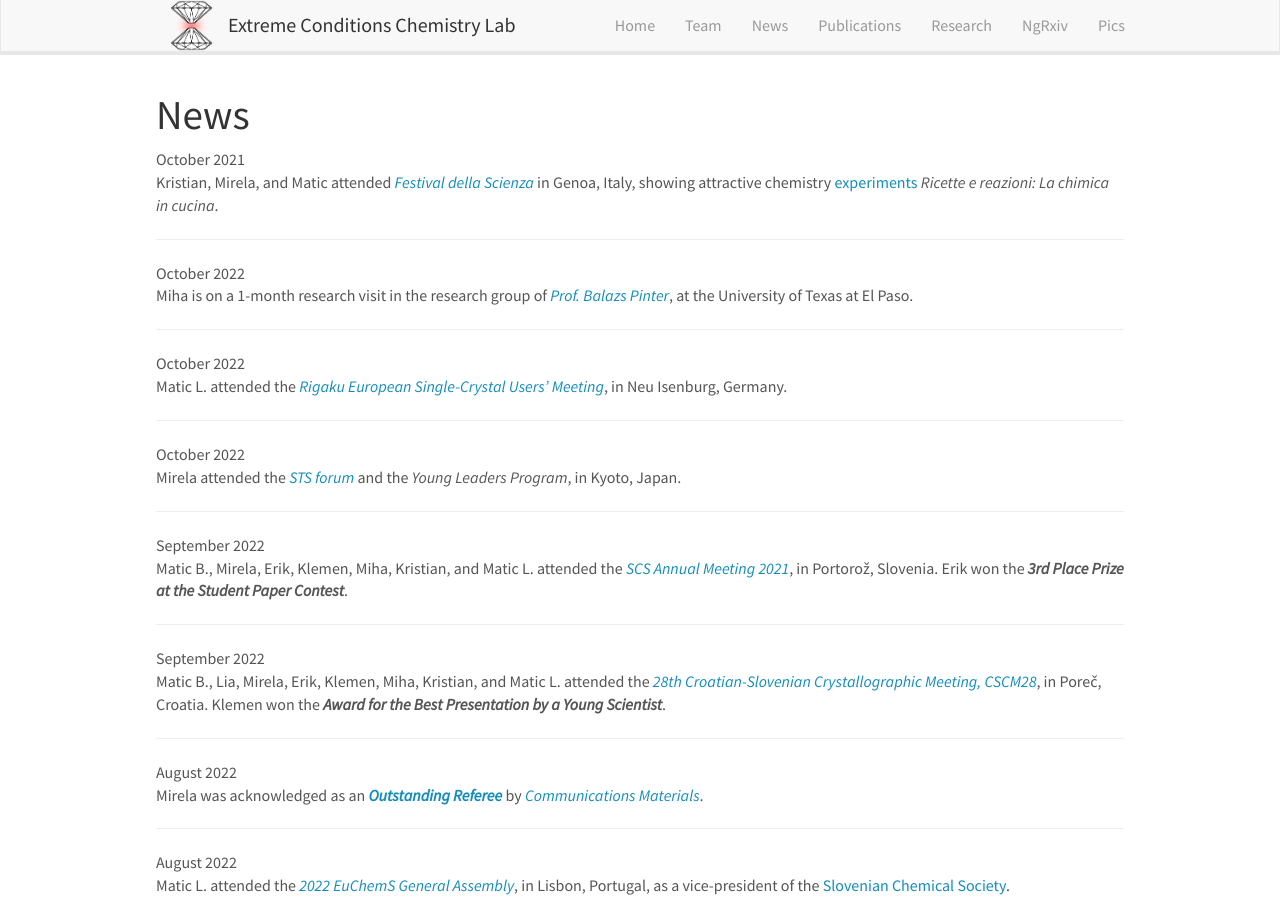
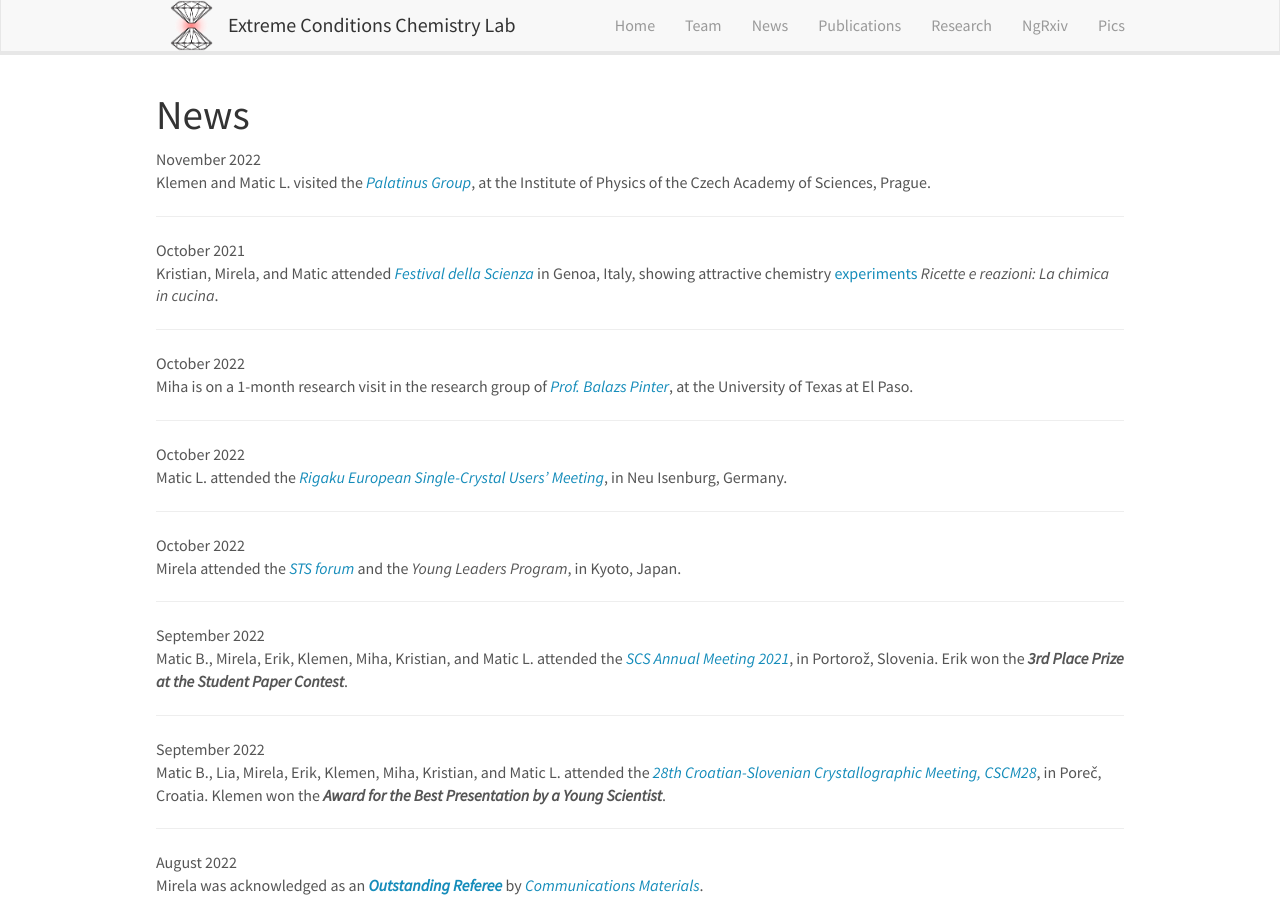
Before and after one commit to eccl-jsi/eccl-jsi.github.io, a Jekyll site: the page built from _pages/allnews.md, in a window 1280 px wide and 900 px high. Built offline with Jekyll 4.4.1, drawn with Linux system fonts in a browser that asks for light colours; nearby versions of some CDN libraries.

Commit message:
Update news.yml

```diff
--- a/_data/news.yml
+++ b/_data/news.yml
@@ -1,3 +1,6 @@
+- date: November 2022
+  headline: "Klemen and Matic L. visited the <a href='https://www.fzu.cz/en/research/divisions-and-departments/division-3/department-19/laboratory-1901'><i>Palatinus Group</i></a>, at the Institute of Physics of the Czech Academy of Sciences, Prague."
+
 - date: October 2021
   headline: "Kristian, Mirela, and Matic attended <i><a href='https://www.festivalscienza.it/site/home.html'>Festival della Scienza</a></i> in Genoa, Italy, showing attractive chemistry <a href='https://www.facebook.com/festivaldellascienza/videos/906351613664704/'>experiments</a> <i>Ricette e reazioni: La chimica in cucina</i>."
 
```
